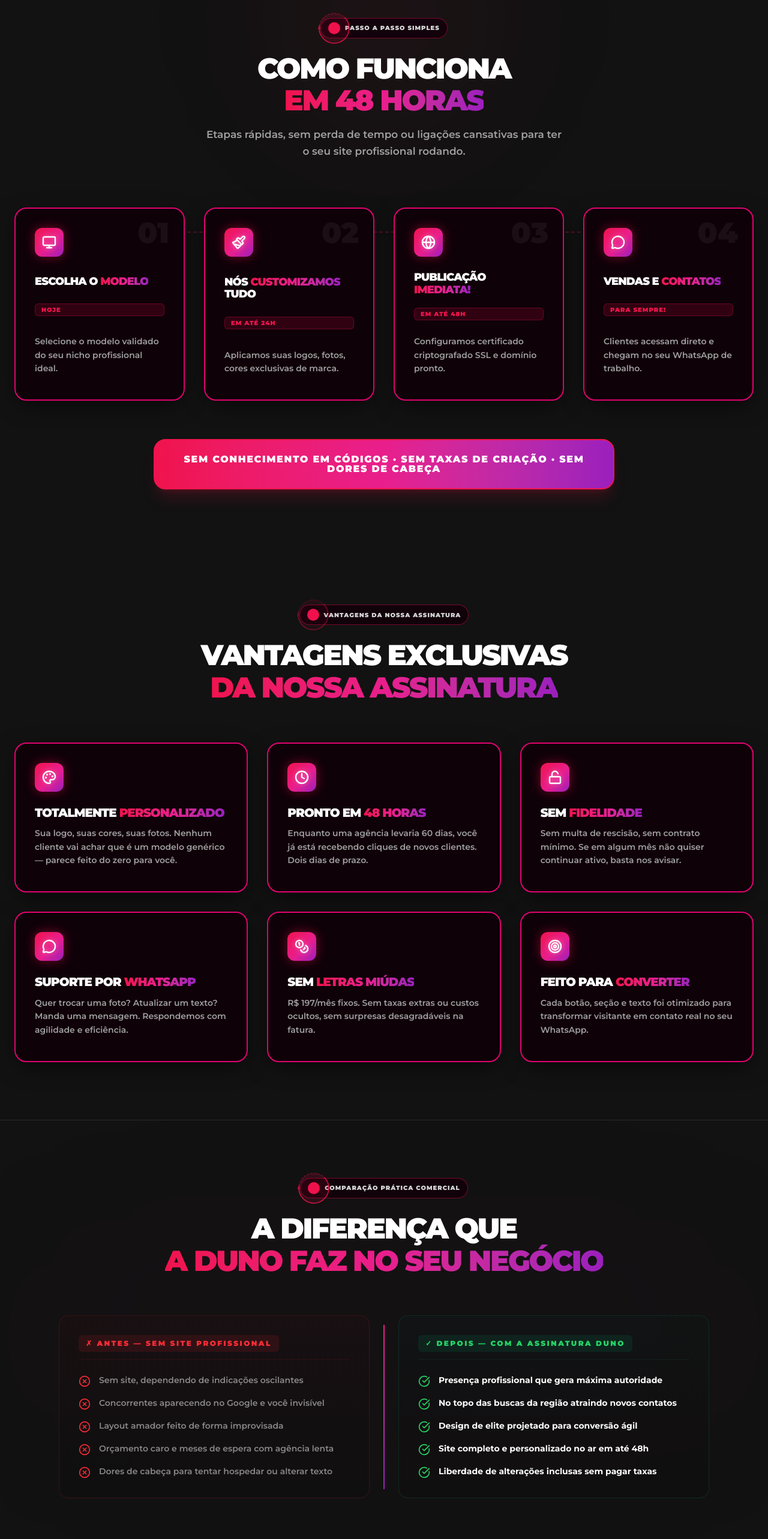
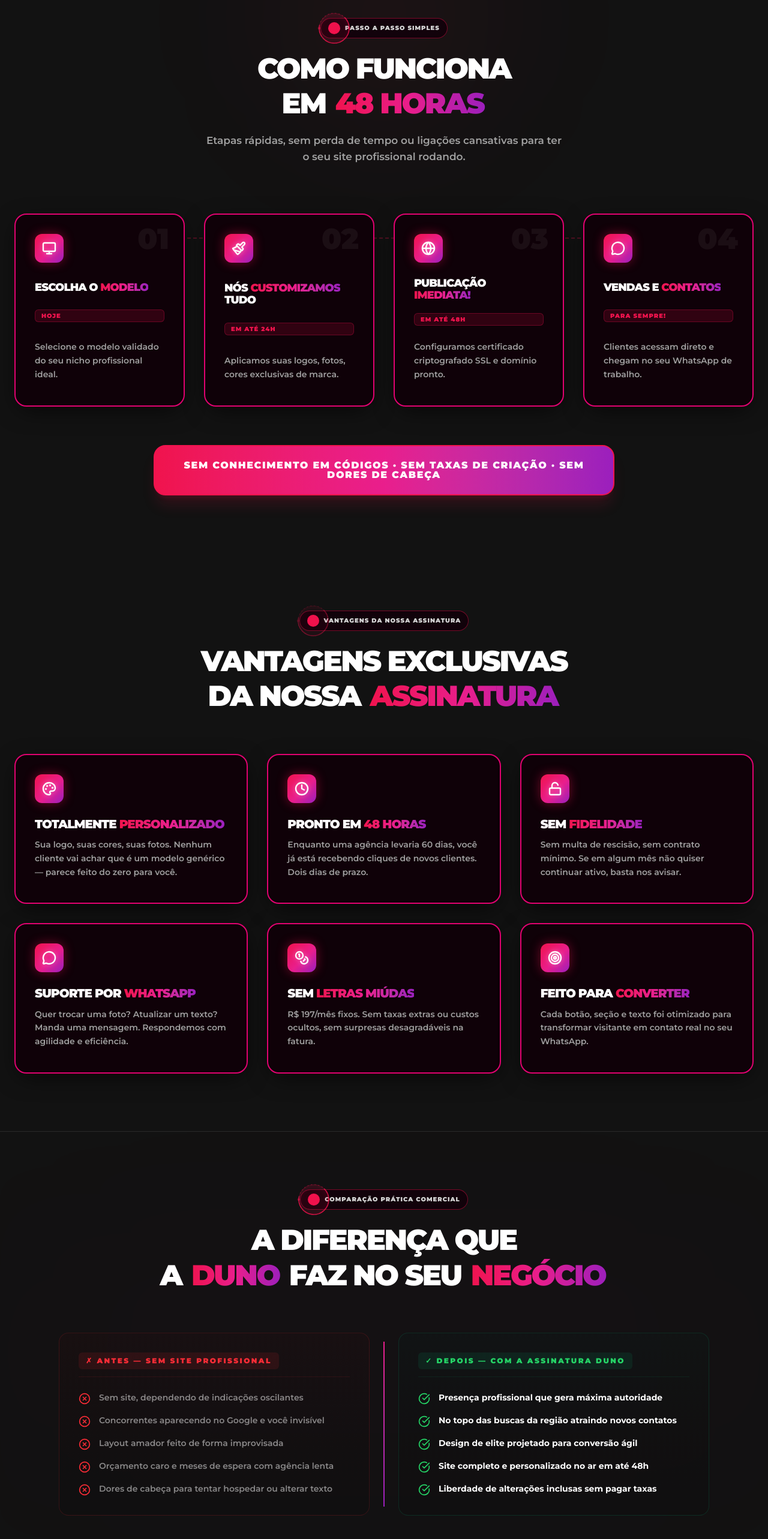
Before and after one commit to matheusetecestudo-sys/duno, a React (Vite) app: page / in a window 1280 px wide. Shown: the part 3254-5820 px from the top of the page at 60% size. Built offline with nearby package versions, Linux system fonts and the light colour scheme.

Commit message:
Refine all title keyword gradients to exclude non-keyword formatting words

```diff
--- a/src/components/InfoSections.tsx
+++ b/src/components/InfoSections.tsx
@@ -93,7 +93,7 @@
 
         <h2 className="text-3xl md:text-[44px] lg:text-[48px] font-black uppercase tracking-tight mb-4 leading-tight text-white">
           COMO FUNCIONA <br />
-          <span className="bg-clip-text text-transparent bg-gradient-to-r from-[#f0134d] via-[#e91e8c] to-[#9b1fbd] font-black">EM 48 HORAS</span>
+          EM <span className="gradient-text">48 HORAS</span>
         </h2>
 
         <p className="text-[#a0a0a0] text-[17px] max-w-[600px] mx-auto leading-relaxed font-semibold mb-20">
@@ -227,7 +227,7 @@
 
           <h2 className="text-3xl md:text-[44px] lg:text-[48px] font-black uppercase tracking-tight mb-4 leading-tight text-white">
             VANTAGENS EXCLUSIVAS <br />
-            <span className="bg-clip-text text-transparent bg-gradient-to-r from-[#f0134d] via-[#e91e8c] to-[#9b1fbd] font-black">DA NOSSA ASSINATURA</span>
+             DA NOSSA <span className="gradient-text">ASSINATURA</span>
           </h2>
         </div>
 
@@ -298,7 +298,7 @@
 
         <h2 className="text-3xl md:text-[44px] lg:text-[48px] font-black uppercase tracking-tight mb-4 leading-tight text-white">
           A DIFERENÇA QUE <br />
-          <span className="bg-clip-text text-transparent bg-gradient-to-r from-[#f0134d] via-[#e91e8c] to-[#9b1fbd] font-black">A DUNO FAZ NO SEU NEGÓCIO</span>
+          A <span className="gradient-text">DUNO</span> FAZ NO SEU <span className="gradient-text">NEGÓCIO</span>
         </h2>
 
         {/* 50/50 Split Board with Vertical Gradient Divider */}
@@ -404,7 +404,7 @@
 
         <h2 className="text-3xl md:text-[44px] lg:text-[48px] font-black uppercase tracking-tight mb-4 leading-tight text-white">
           POR QUE A DUNO É <br />
-          <span className="bg-clip-text text-transparent bg-gradient-to-r from-[#f0134d] via-[#e91e8c] to-[#9b1fbd] font-black">A ESCOLHA MAIS INTELIGENTE</span>
+          A ESCOLHA MAIS <span className="gradient-text">INTELIGENTE</span>
         </h2>
         <p className="text-[#a0a0a0] text-sm sm:text-base font-bold uppercase tracking-widest mb-4">
           Compare com as outras formas do mercado
--- a/src/components/MobileVersion.tsx
+++ b/src/components/MobileVersion.tsx
@@ -680,7 +680,7 @@
         <section id="beneficios-mobile" className="py-16 px-5 bg-[#121212] border-y border-[#202020]/20">
         <div className="text-center mb-10">
           <h2 className="text-[22px] min-[375px]:text-[28px] font-black uppercase tracking-tight leading-tight mb-4 text-white">
-            Vantagens exclusivas <span className="bg-clip-text text-transparent bg-gradient-to-r from-[#f0134d] via-[#e91e8c] to-[#9b1fbd] font-black">da nossa assinatura</span>
+            Vantagens exclusivas da nossa <span className="gradient-text">assinatura</span>
           </h2>
         </div>
 
```
